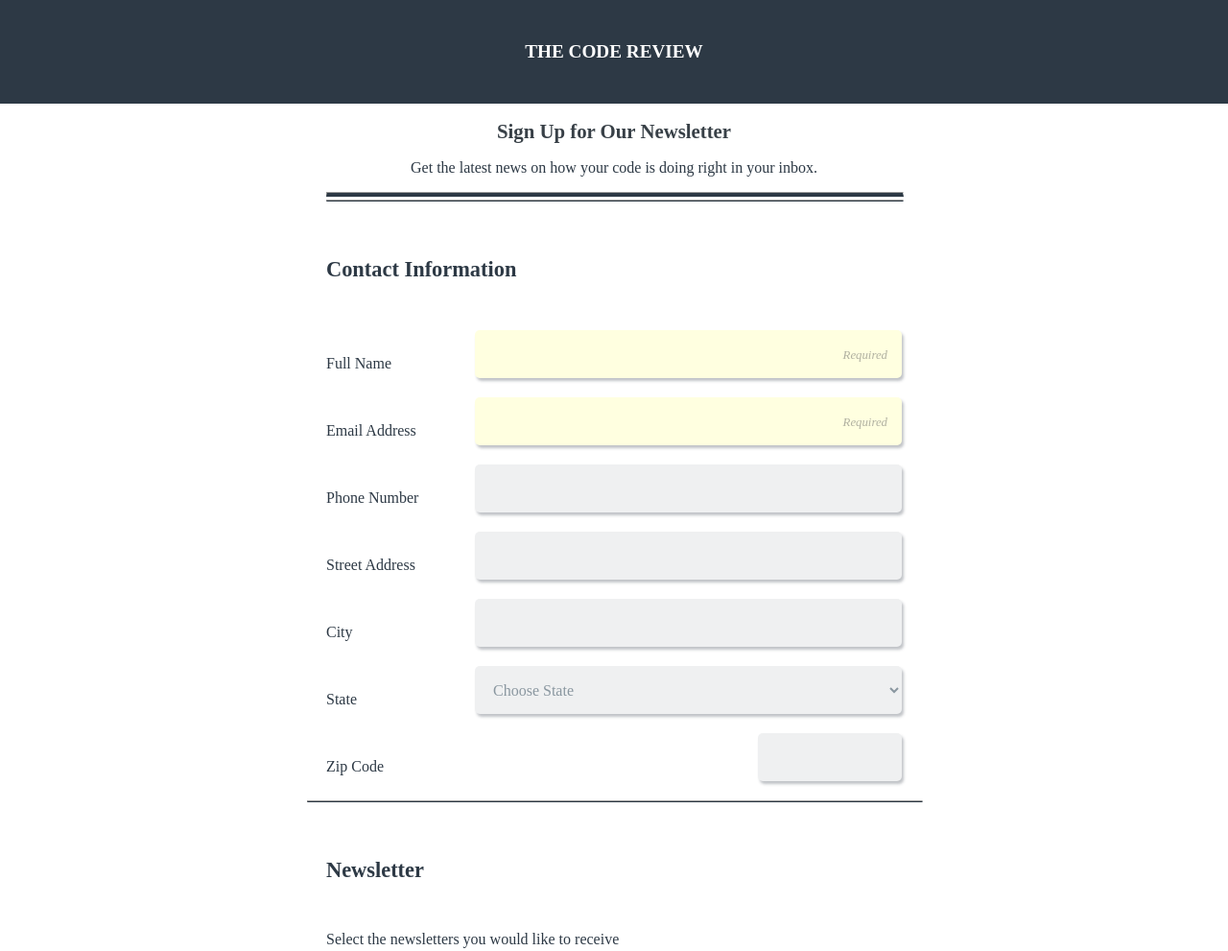
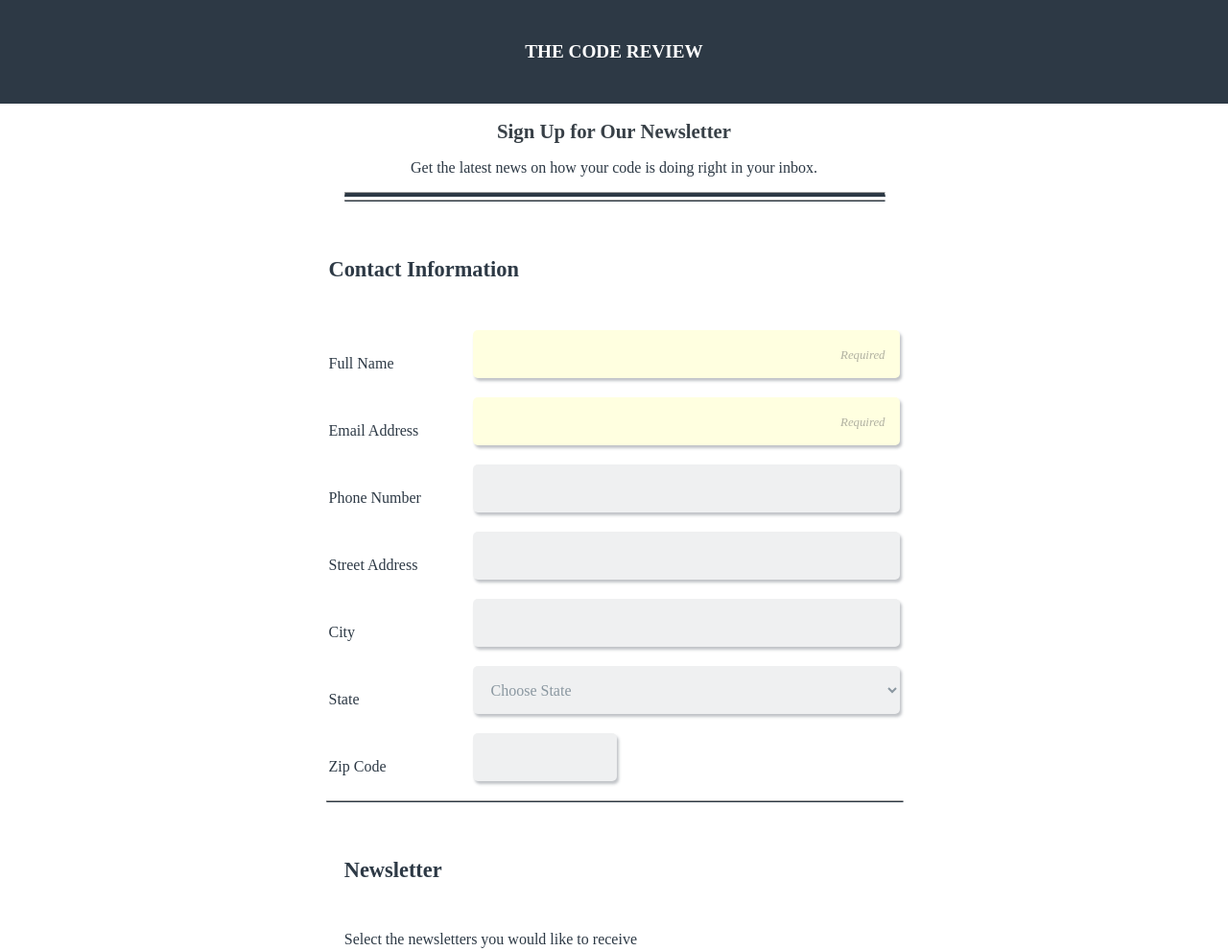
Before and after one commit to nicoalprice/Form---Treehouse-Project-3, a plain HTML site: page index.html in a window 1280 px wide. Shown: the top 991 px of the page at 96% size. Drawn offline with Linux system fonts and the light colour scheme; a web font is replaced by a local one.

Commit message:
Fixed flexbox zipcode field

```diff
--- a/css/main.css
+++ b/css/main.css
@@ -29,7 +29,7 @@ h2 {
 }
 
 .wrapper {
-    max-width: 640px;
+    max-width: 600px;
     margin: auto;
 }
 
@@ -118,7 +118,7 @@ select:focus {
 }
 
 input[id="zipcode"] {
-    width: 46.875%;
+    width: 150px;
 }
 
 input[type="radio"],
@@ -262,7 +262,7 @@ footer {
 @media (min-width: 1200px) {
 
     .wrapper {
-        max-width: 50%;
+        max-width: 600px;
     }
 
     .thick-hr,
@@ -272,10 +272,14 @@ footer {
 
     .flexible-input {
         display: flex;
-        max-width: 1 1 auto;
         justify-content: space-between;
         align-items: center;
     }
+
+    .flexible-input label {
+        width: 150px;
+    }
+
 
     input[type="text"],
     input[type="email"],
@@ -287,7 +291,10 @@ footer {
 
     input[id="zipcode"] {
         width: 150px;
-        align-self: flex-start;
+    }
+
+     .flexible-input:last-child {
+        width: 300px;
     }
 
     legend {
```
